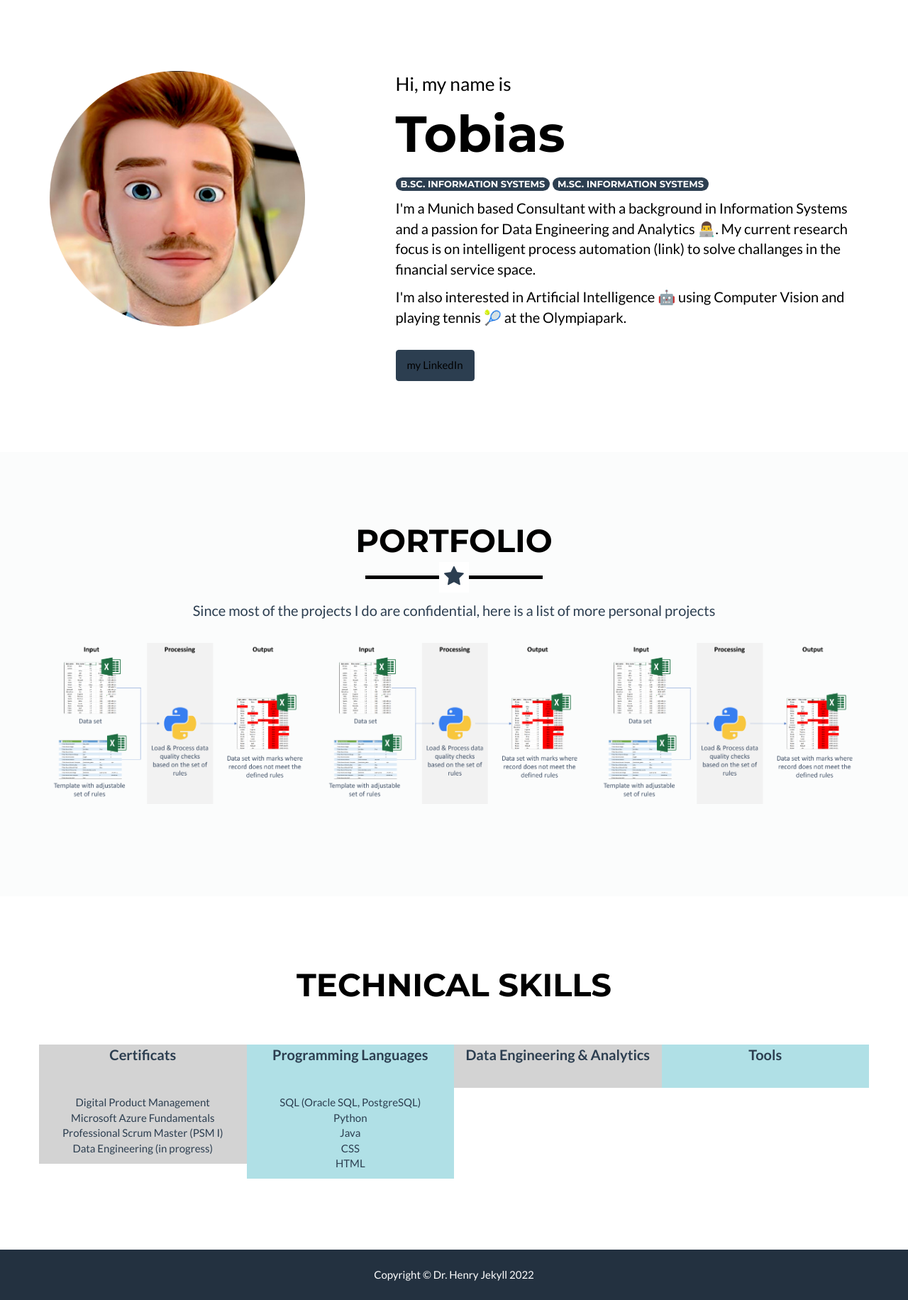
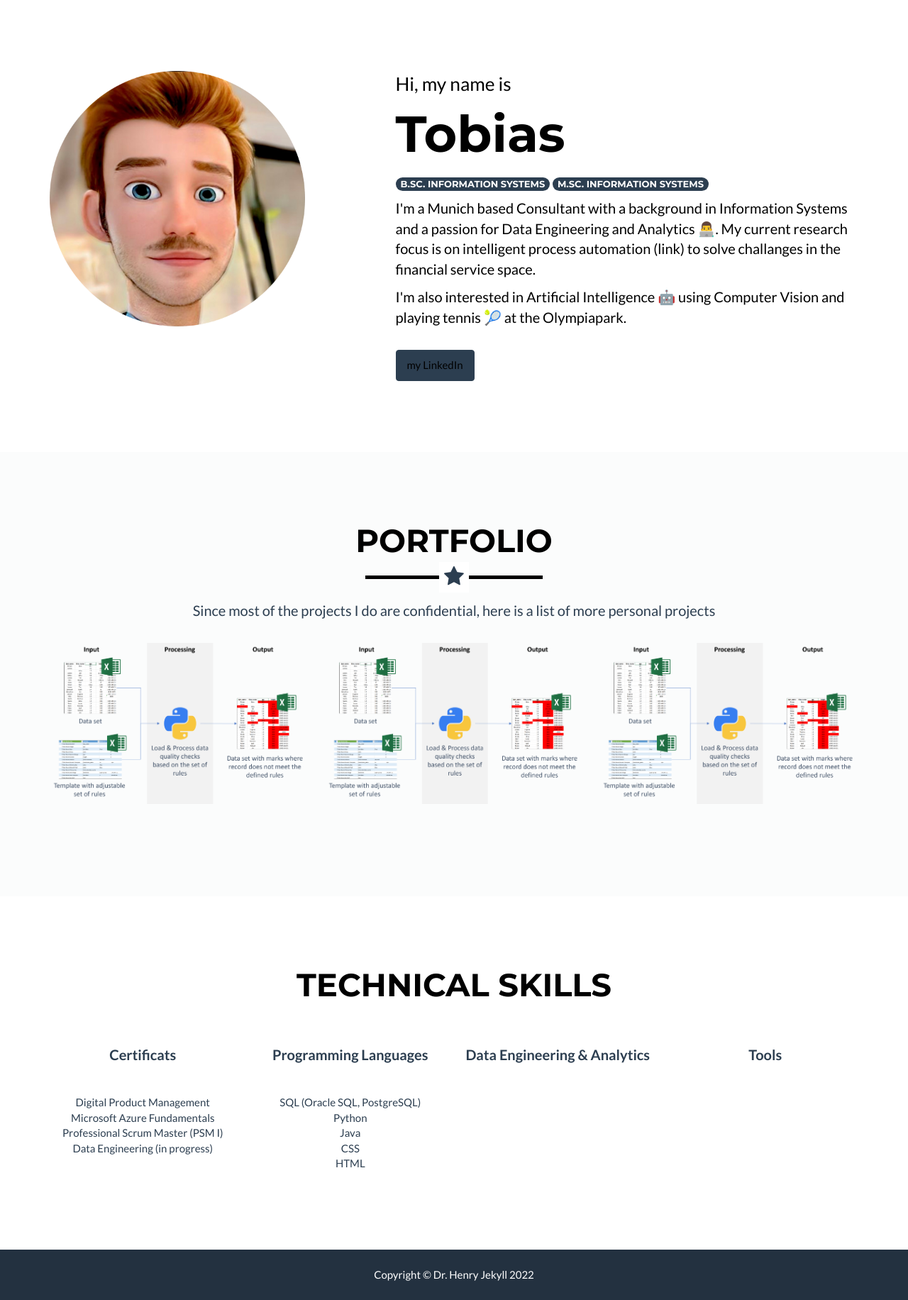
Before and after one commit to tolan005/tolan005.github.io, a Jekyll site: the page built from _posts/2014-07-18-project-1.markdown, in a window 1280 px wide. Shown: the whole page at 71% size. Built offline with Jekyll 4.4.1, drawn with Linux system fonts in a browser that asks for light colours.

Commit message:
Update about.html
nn

```diff
--- a/_includes/about.html
+++ b/_includes/about.html
@@ -8,7 +8,7 @@
                 </div>
             </div>
             <div class="row">
-                <div class="col-lg-3 text-center" style="background-color:lightgrey;">
+                <div class="col-lg-3 text-center">
                  <p><b>Certificats</b></p>
                     <br>
                    <p>
@@ -20,7 +20,7 @@
                    </ul>
                  </p>
                 </div>
-                <div class="col-lg-3 text-center" style="background-color:powderblue;">
+                <div class="col-lg-3 text-center">
                  <p><b>Programming Languages</b></p>
                     <br>
                  <p>
@@ -33,11 +33,11 @@
                    </ul>
                  </p>
                 </div>
-                <div class="col-lg-3 text-center" style="background-color:lightgrey;">
+                <div class="col-lg-3 text-center">
                  <p><b>Data Engineering & Analytics</b></p>
                     <br>
                 </div>
-                <div class="col-lg-3 text-center" style="background-color:powderblue;">
+                <div class="col-lg-3 text-center">
                  <p><b>Tools</b></p>
                     <br>
                </div>
```
